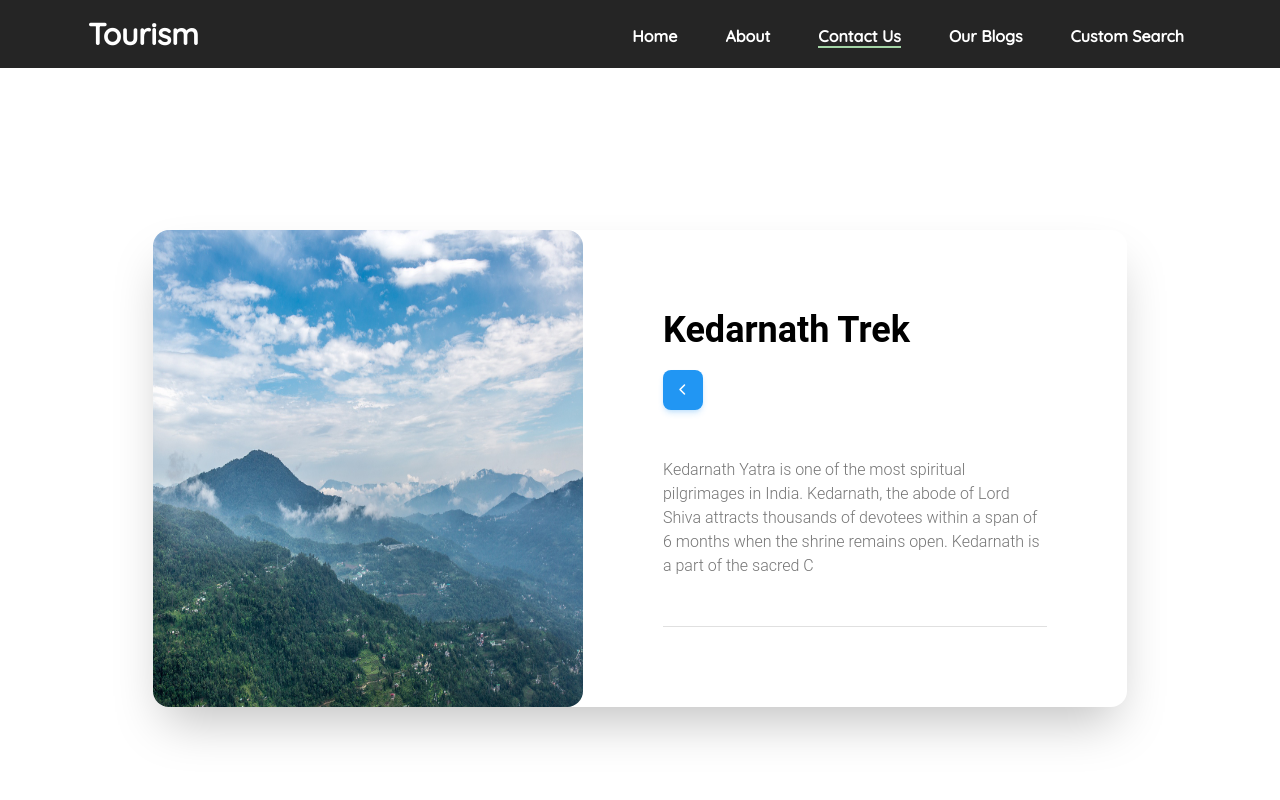
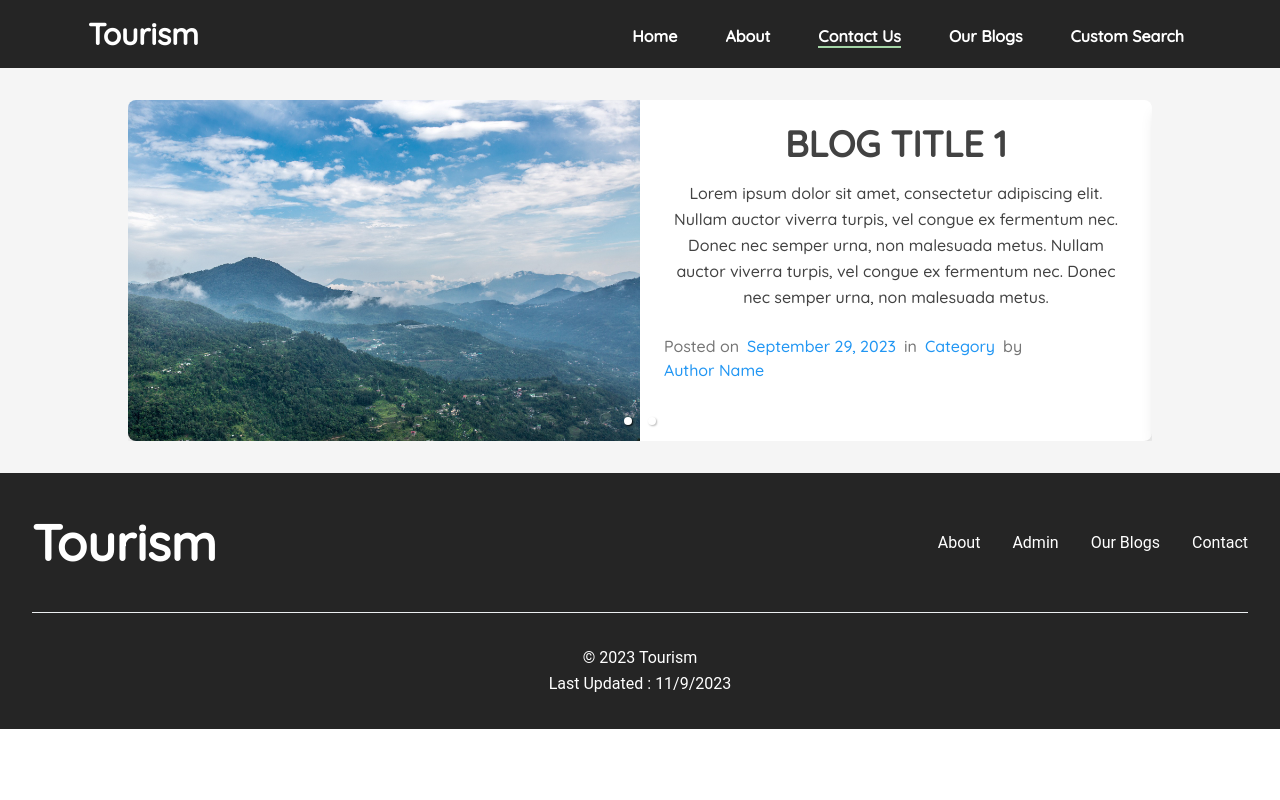
Before and after one commit to Dhruv9544/Tourism, a React (Create React App) app in the folder client/: page /contact in a window 1280 px wide. Shown: the top 800 px of the page. Built offline with nearby package versions, Linux system fonts and the light colour scheme; no server answers.

Commit message:
Blog with crousal

```diff
--- a/client/package.json
+++ b/client/package.json
@@ -12,6 +12,7 @@
     "react": "^18.2.0",
     "react-dom": "^18.2.0",
     "react-redux": "^8.1.2",
+    "react-responsive-carousel": "^3.2.23",
     "react-router-dom": "^6.15.0",
     "react-scripts": "5.0.1",
     "web-vitals": "^2.1.4",
--- a/client/src/pages/Contact.js
+++ b/client/src/pages/Contact.js
@@ -1,37 +1,86 @@
-import { IconButton } from "@material-tailwind/react";
+import React from "react";
+import { Carousel } from "react-responsive-carousel";
+import "react-responsive-carousel/lib/styles/carousel.min.css";
 import hillstation from "./../assets/category/hillstation.jpg";
-const Contact = () => {
+function Contact() {
   return (
-    <div class="flex items-center justify-center min-h-screen bg-rose-50">
-      {/* <!-- Card Container --> */}
-      <div class="relative flex flex-col m-6 space-y-10 bg-white shadow-2xl rounded-2xl md:flex-row md:space-y-0 md:m-0">
-        {/* <!-- Right Side (Image at the top on smaller screens) --> */}
-        <img
-          src={hillstation}
-          alt=""
-          class="w-full xl:rounded-b-2xl rounded-t-2xl md:w-[430px] md:rounded-r-2xl md:rounded-b-none"
-        />
-        {/* <!-- Left Side (Text and Icon) --> */}
-        <div class="p-6 md:p-20">
-          {/* <!-- Top Content --> */}
-          <h2 class="font-sans mb-5 text-4xl font-bold">Kedarnath Trek</h2>
-          <IconButton color="blue">
-            <i className="fas fa-chevron-left" />
-          </IconButton>
-          {/* <!-- Text content here --> */}
-          <p class="max-w-sm mt-12 font-sans font-light text-gray-600">
-            {/* <!-- Text content here --> */}
-            Kedarnath Yatra is one of the most spiritual pilgrimages in India.
-            Kedarnath, the abode of Lord Shiva attracts thousands of devotees
-            within a span of 6 months when the shrine remains open. Kedarnath is
-            a part of the sacred C
-          </p>
-          {/* <!-- border --> */}
-          <div class="mt-12 border-b border-b-gray-300"></div>
-        </div>
+    <div className="bg-gray-100">
+      <div className="max-w-5xl mx-auto py-8">
+        <Carousel showArrows={true} showStatus={false} showThumbs={false}>
+          {/* First Blog Post */}
+          <div>
+            <div className="bg-white rounded-lg shadow-lg overflow-hidden md:flex">
+              <div className="md:w-1/2">
+                <img
+                  src={hillstation}
+                  alt="Blog"
+                  className="w-full h-auto md:h-full"
+                />
+              </div>
+              <div className="md:w-1/2 p-6">
+                <h1 className="text-4xl uppercase font-bold text-gray-800 mb-4">
+                  Blog Title 1
+                </h1>
+                <p className="text-gray-800 leading-relaxed">
+                  Lorem ipsum dolor sit amet, consectetur adipiscing elit.
+                  Nullam auctor viverra turpis, vel congue ex fermentum nec.
+                  Donec nec semper urna, non malesuada metus. Nullam auctor
+                  viverra turpis, vel congue ex fermentum nec. Donec nec semper
+                  urna, non malesuada metus.
+                </p>
+                <div className="mt-6">
+                  <div className="flex flex-wrap items-center text-gray-600 mb-4">
+                    <p className="mr-2">Posted on</p>
+                    <span className="text-blue-500">September 29, 2023</span>
+                    <p className="mx-2">in</p>
+                    <span className="text-blue-500">Category</span>
+                    <p className="mx-2">by</p>
+                    <span className="text-blue-500">Author Name</span>
+                  </div>
+                </div>
+              </div>
+            </div>
+          </div>
+
+          {/* Second Blog Post (similar structure as the first) */}
+          <div>
+            <div className="bg-white rounded-lg shadow-lg overflow-hidden md:flex">
+              <div className="md:w-1/2">
+                <img
+                  src={hillstation}
+                  alt="Blog"
+                  className="w-full h-auto md:h-full"
+                />
+              </div>
+              <div className="md:w-1/2 p-6">
+                <h1 className="text-4xl uppercase font-bold text-gray-800 mb-4">
+                  Blog Title 2
+                </h1>
+                <p className="text-gray-800 leading-relaxed">
+                  Lorem ipsum dolor sit amet, consectetur adipiscing elit.
+                  Nullam auctor viverra turpis, vel congue ex fermentum nec.
+                  Donec nec semper urna, non malesuada metus. Donec nec semper
+                  urna, non malesuada metus. Donec nec semper urna, non
+                  malesuada metus.
+                </p>
+                <div className="mt-6">
+                  <div className="flex flex-wrap items-center text-gray-600 mb-4">
+                    <p className="mr-2">Posted on</p>
+                    <span className="text-blue-500">September 29, 2023</span>
+                    <p className="mx-2">in</p>
+                    <span className="text-blue-500">Category</span>
+                    <p className="mx-2">by</p>
+                    <span className="text-blue-500">Author Name</span>
+                  </div>
+                </div>
+              </div>
+            </div>
+          </div>
+
+          {/* Add more blog posts as needed */}
+        </Carousel>
       </div>
     </div>
   );
-};
-
+}
 export default Contact;
```
Also changed, not shown: 1 other file (tests, documents, lock files or other folders).
